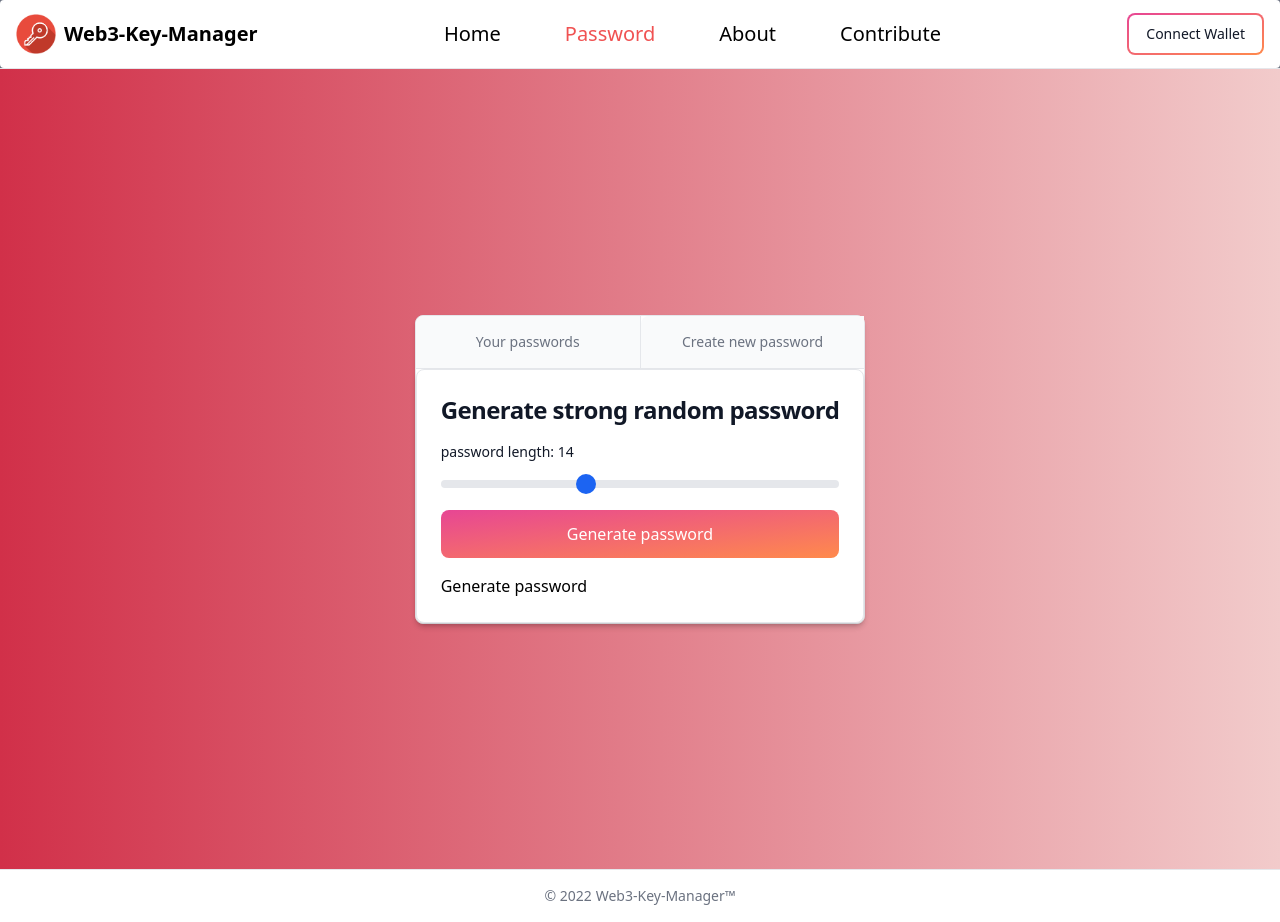
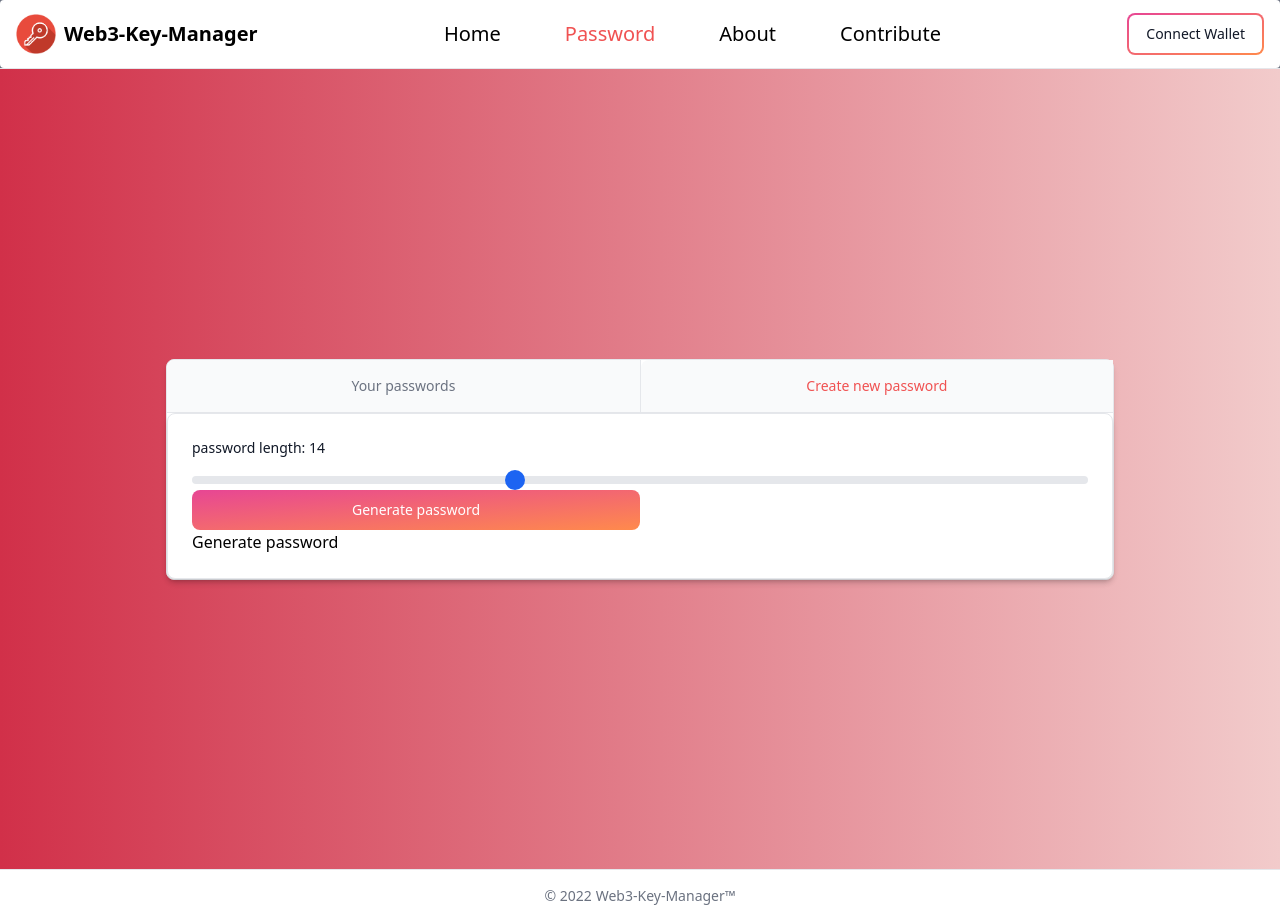
Before and after one commit to deependujha/web3-key-manager, a Next.js app in the folder frontend/: page /password in a window 1280 px wide. Both pictures are taken after a click on the button "Create new password". Built offline with nearby package versions, Linux system fonts and the light colour scheme.

Commit message:
removed card and created custom card

```diff
--- a/frontend/components/password/CreateRandomPassword.jsx
+++ b/frontend/components/password/CreateRandomPassword.jsx
@@ -30,12 +30,10 @@ const CreateRandomPassword = () => {
 	};
 
 	return (
-			<div className="max-w-lg">
 		<Card>
-					<h5 className="text-2xl font-bold tracking-tight text-gray-900 dark:text-white text-center">
-						Generate strong random password
-					</h5>
-
+			<div
+				style={{ width: '70vw', backgroundColor: 'white', maxWidth: '70vw' }}
+			>
 				<div>
 					<label
 						htmlFor="minmax-range"
@@ -56,13 +54,15 @@ const CreateRandomPassword = () => {
 						className="w-full h-2 bg-gray-200 rounded-lg appearance-none cursor-pointer dark:bg-gray-700"
 					/>
 				</div>
-					<Button onClick={generateP} size="lg" gradientDuoTone="pinkToOrange">
+				<Button
+					onClick={generateP}
+					style={{ width: '50%' }}
+					gradientDuoTone="pinkToOrange"
+				>
 					Generate password
 				</Button>
 
-					<div>
-						{password === '' ? 'Generate password' : 'your password is:'}
-					</div>
+				<div>{password === '' ? 'Generate password' : 'your password is:'}</div>
 				{password !== '' && (
 					<div className="flex justify-between">
 						<span className=""> {password}</span>
@@ -71,8 +71,8 @@ const CreateRandomPassword = () => {
 						</Button>
 					</div>
 				)}
+			</div>
 		</Card>
-			</div>
 	);
 };
 
--- a/frontend/components/password/PasswordComponent.jsx
+++ b/frontend/components/password/PasswordComponent.jsx
@@ -29,7 +29,9 @@ const PasswordComponent = () => {
 				<li className="w-full">
 					<button
 						onClick={() => setCurrent('saved')}
-						className="inline-block p-4 w-full bg-gray-50 rounded-tl-lg hover:bg-gray-100 focus:outline-none dark:bg-gray-700 dark:hover:bg-gray-600 "
+						className={`inline-block p-4 w-full bg-gray-50 rounded-tl-lg hover:bg-gray-100 focus:outline-none dark:bg-gray-700 dark:hover:bg-gray-600 ${
+							current === 'saved' ? 'text-red-500' : ''
+						}`}
 					>
 						Your passwords
 					</button>
@@ -37,7 +39,9 @@ const PasswordComponent = () => {
 				<li className="w-full">
 					<button
 						onClick={() => setCurrent('create')}
-						className="inline-block p-4 w-full bg-gray-50 rounded-tl-lg hover:bg-gray-100 focus:outline-none dark:bg-gray-700 dark:hover:bg-gray-600"
+						className={`inline-block p-4 w-full bg-gray-50 rounded-tl-lg hover:bg-gray-100 focus:outline-none dark:bg-gray-700 dark:hover:bg-gray-600 ${
+							current === 'create' ? 'text-red-500' : ''
+						}`}
 					>
 						Create new password
 					</button>
--- a/frontend/components/password/YourPasswords.jsx
+++ b/frontend/components/password/YourPasswords.jsx
@@ -9,15 +9,10 @@ const YourPasswords = () => {
 		{ key: 'github', value: 'alpha' },
 	];
 	return (
-		<div className="max-w-lg">
-			<Card>
-				<h5 className="text-2xl font-bold tracking-tight text-gray-900 dark:text-white text-center">
-					Your Passwords
-				</h5>
-				{passwd.map((pass, index) => (
-					<KeyValue key={index} name={pass.key} value={pass.value} />
-				))}
-			</Card>
+		<div style={{ width: '70vw', backgroundColor: 'white' }}>
+			{passwd.map((pass, index) => (
+				<KeyValue key={index} name={pass.key} value={pass.value} />
+			))}
 		</div>
 	);
 };
```
Lines whose indentation alone changed are shown as unchanged.
